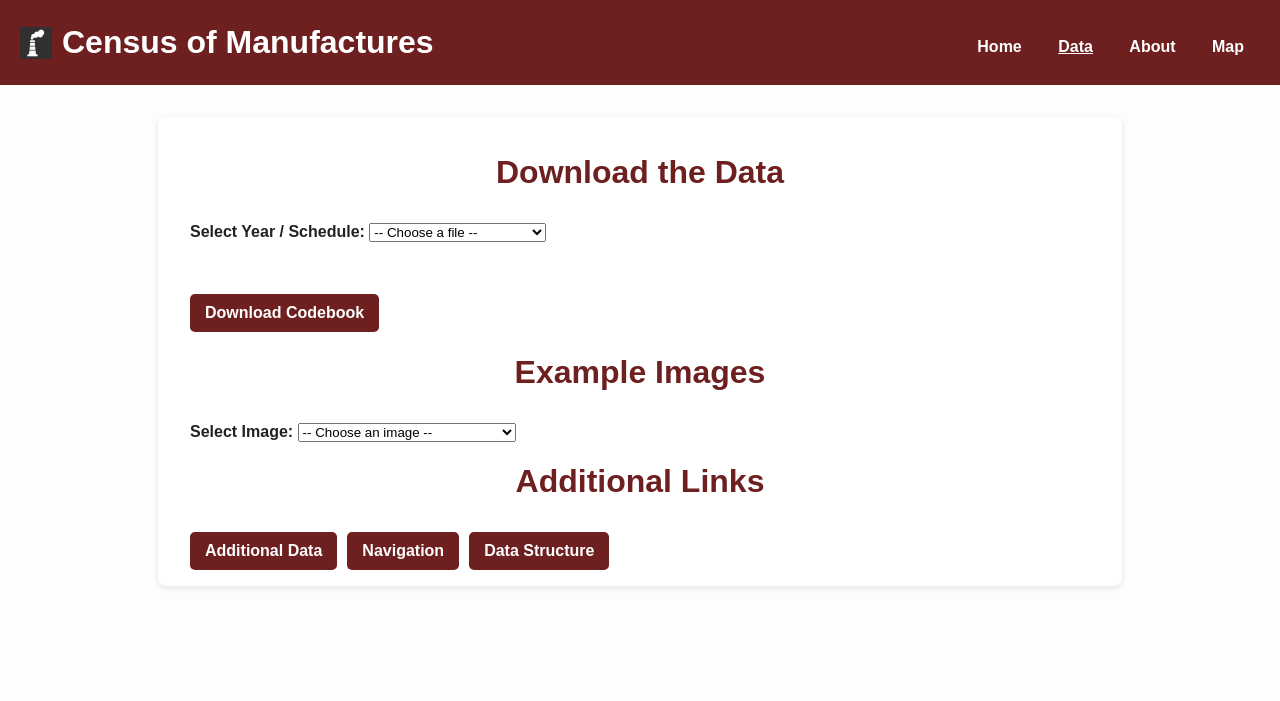
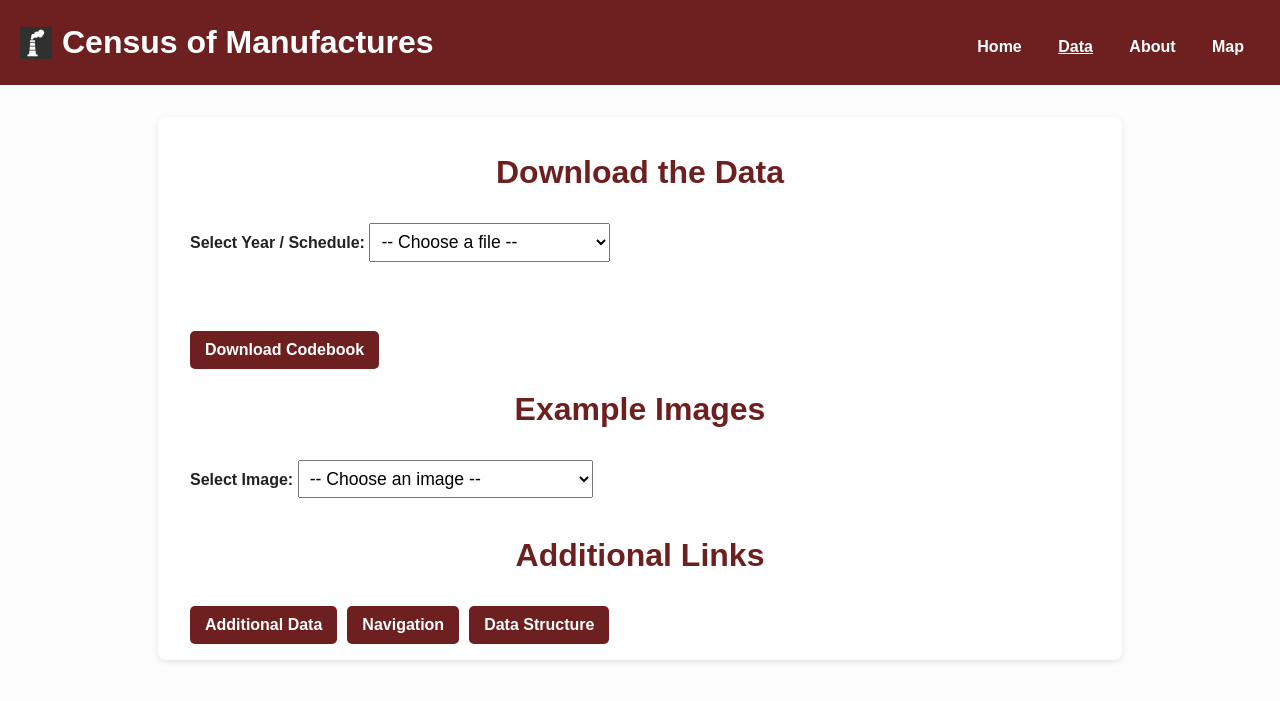
Before and after one commit to allen-otterstrom/CMF_data, a Jekyll site: the page built from get-data.md, in a window 1280 px wide. Shown: the top 701 px of the page. Built offline with Jekyll 4.4.1, drawn with Linux system fonts in a browser that asks for light colours.

Commit message:
Update style.css

```diff
--- a/assets/style.css
+++ b/assets/style.css
@@ -81,3 +81,10 @@ header {
 .markdown-body {
   text-align: left;
 }
+
+select {
+  font-size: 1.1em;
+  padding: 0.4em;
+  margin-bottom: 1em;
+  max-width: 350px;
+}
```
